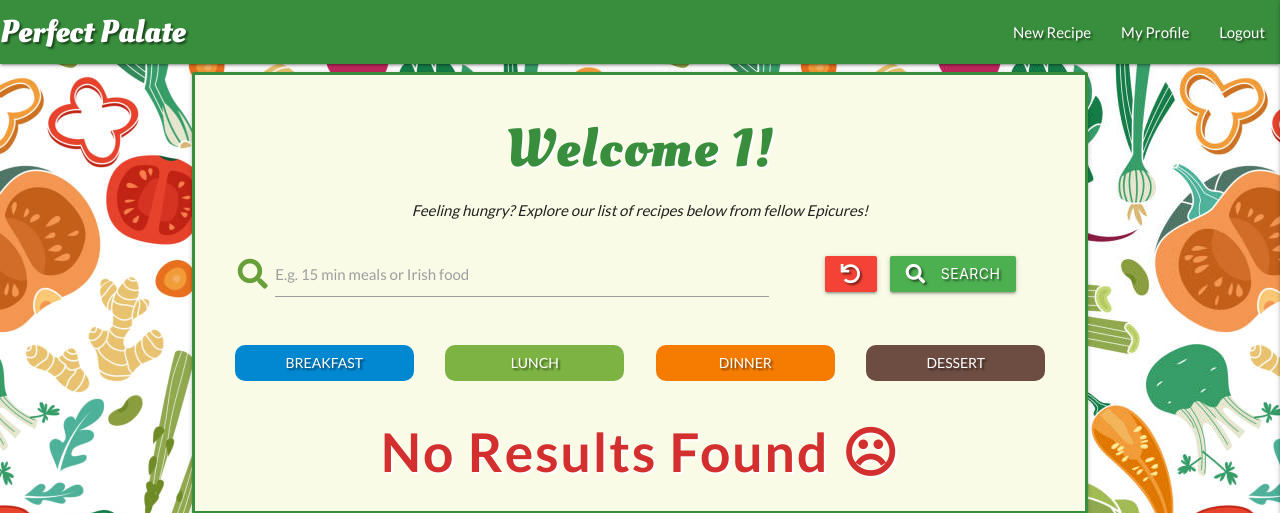
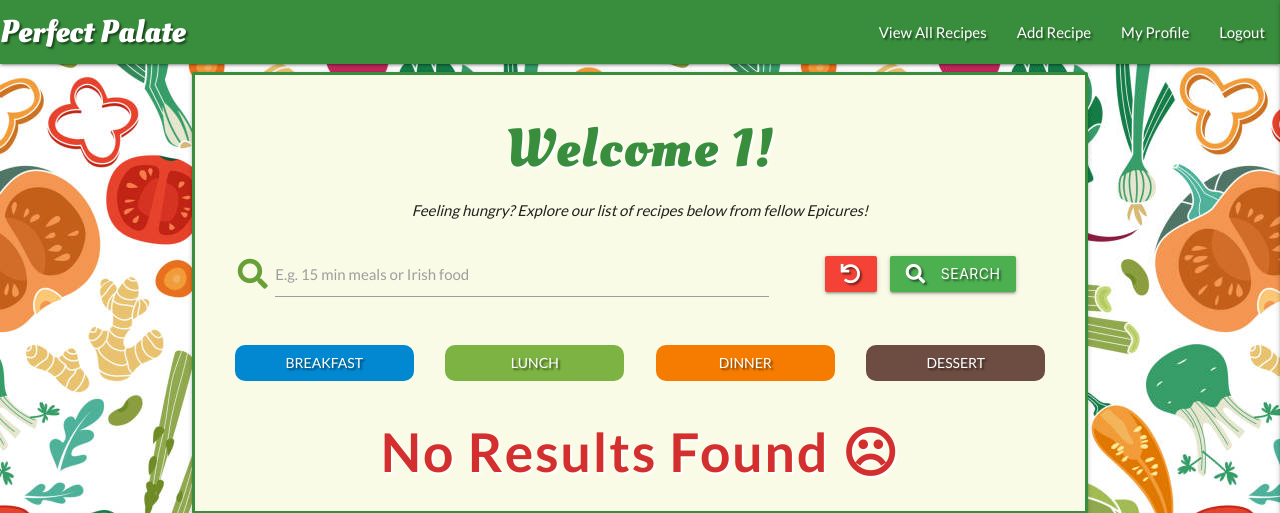
Before and after one commit to jerhabor/perfect-palate, a Flask app: page /recipes in a window 1280 px wide. Shown: the top 513 px of the page. Run offline with Flask 2, Linux system fonts and the light colour scheme; the visitor is signed in with stand-in values (Sample User, id 1); data that the repository does not hold is empty; some libraries are stand-ins or nearby versions.

Commit message:
FEAT: 'View All Recipes' now added to the Navbar and only for user with an account. 'New Recipe' now changed to 'Add Recipe' for better clarity of expected page content.

```diff
--- a/templates/base.html
+++ b/templates/base.html
@@ -28,7 +28,8 @@
                     <a href="#" data-target="mobile-demo" class="sidenav-trigger right"><i class="fas fa-bars"></i></a>
                     <ul class="right hide-on-med-and-down">
                         {% if session.user %}
-                            <li><a href="{{ url_for('new_recipe') }}">New Recipe</a></li>
+                            <li><a href="{{ url_for('recipes') }}">View All Recipes</a></li>
+                            <li><a href="{{ url_for('new_recipe') }}">Add Recipe</a></li>
                             <li><a href="{{ url_for('profile', username=session['user']) }}">My Profile</a></li>
                             <li><a href="{{ url_for('logout') }}">Logout</a></li>
                         {% else %}
@@ -42,7 +43,8 @@
             <ul class="sidenav center-align" id="mobile-demo">
                 <li><a href="{{ url_for('recipes') }}" class="brand-logo web-logo"><h4 class="green-text text-darken-2">Perfect Palate</h4></a></li>
                 {% if session.user %}
-                    <li><a href="{{ url_for('new_recipe') }}">New Recipe</a></li>
+                    <li><a href="{{ url_for('recipes') }}">View All Recipes</a></li>
+                    <li><a href="{{ url_for('new_recipe') }}">Add Recipe</a></li>
                     <li><a href="{{ url_for('profile', username=session['user']) }}">My Profile</a></li>
                     <li><a href="{{ url_for('logout') }}">Logout</a></li>
                 {% else %}
--- a/templates/recipes.html
+++ b/templates/recipes.html
@@ -17,12 +17,12 @@
         <!-- Search Bar -->
         <form action="{{ url_for('search') }}" method="GET" class="col s12">
             <div class="row center-align">
-                <div class="input-field col s12 m8">
+                <div class="input-field col s12 xl8">
                     <i class="fas fa-search prefix light-green-text text-darken-2"></i>
                     <input value="{{ request.args.get('query', '') }}" type="text" name="query" id="query" minlength="1" class="validate">
                     <label for="query">E.g. 15 min meals or Irish food</label>
                 </div>
-                <div class="input-field col s12 m4">
+                <div class="input-field col s12 xl4">
                     <a href="{{ url_for('recipes') }}" class="hoverable red btn text-shadow"><i class="fas fa-undo"></i></a>
                     <button type="submit" class="hoverable green btn text-shadow">
                         <i class="fas fa-search left"></i>Search
```
